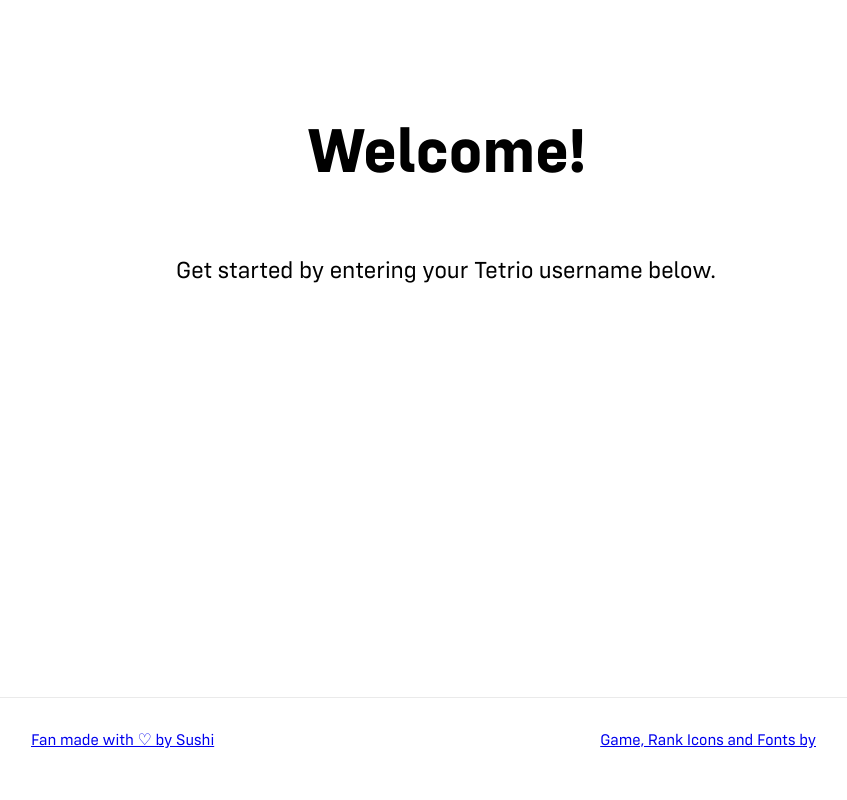
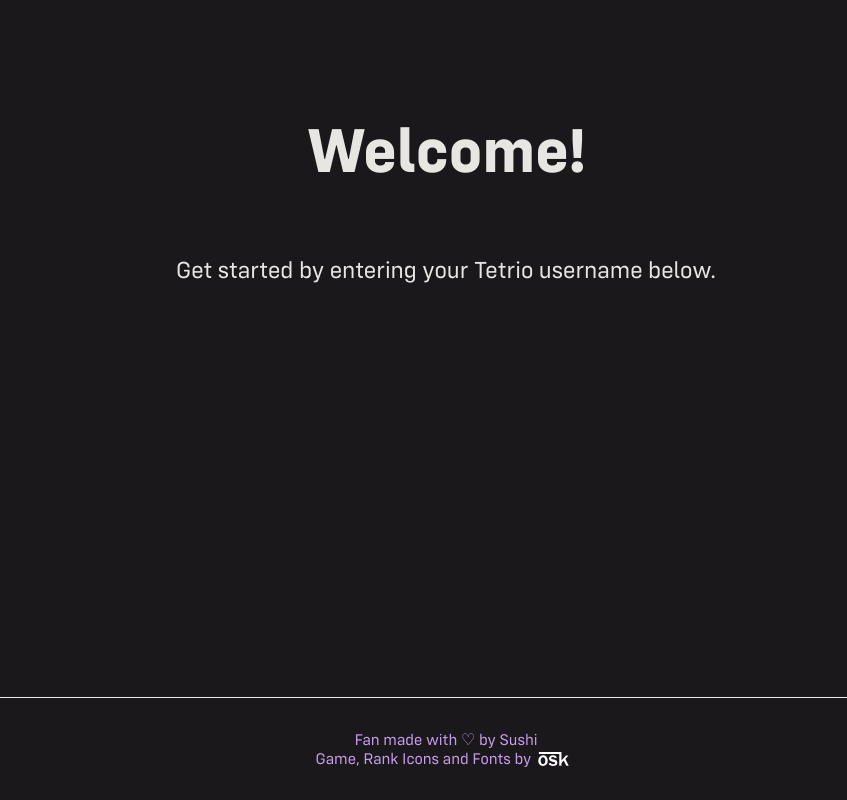
Before and after one commit to tommyothen/tetrio-stream-overlay, a Next.js app: page / in a window 1280 px wide. Shown: the part 231-1031 px from the top of the page, without its empty margins (194-1041 px from the left). Built offline with nearby package versions, Linux system fonts and the light colour scheme.

Commit message:
Update Home.module.css

```diff
--- a/styles/Home.module.css
+++ b/styles/Home.module.css
@@ -1,5 +1,18 @@
+@font-face {
+	font-family: 'C';
+	font-weight: 500;
+	src: url('/res/font/cr.ttf');
+}
+@font-face {
+	font-family: 'C';
+	font-weight: 900;
+	src: url('/res/font/cb.ttf');
+}
+
 .container {
   padding: 0 2rem;
+  background-color: rgb(26, 24, 27);
+  color: rgb(232, 230, 227)
 }
 
 .main {
@@ -15,6 +28,7 @@
 .footer {
   display: flex;
   flex: 1;
+  flex-direction: column;
   padding: 2rem 0;
   border-top: 1px solid #eaeaea;
   justify-content: center;
@@ -26,6 +40,8 @@
   justify-content: center;
   align-items: center;
   flex-grow: 1;
+  text-decoration: none;
+  color: rgb(200, 156, 236);
 }
 
 .title a {
@@ -54,15 +70,6 @@
   margin: 4rem 0;
   line-height: 1.5;
   font-size: 1.5rem;
-}
-
-.code {
-  background: #fafafa;
-  border-radius: 5px;
-  padding: 0.75rem;
-  font-size: 1.1rem;
-  font-family: Menlo, Monaco, Lucida Console, Liberation Mono, DejaVu Sans Mono,
-    Bitstream Vera Sans Mono, Courier New, monospace;
 }
 
 .grid {
```
